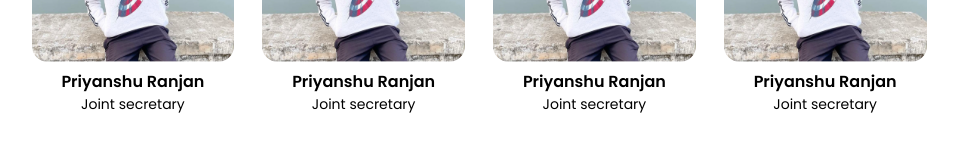
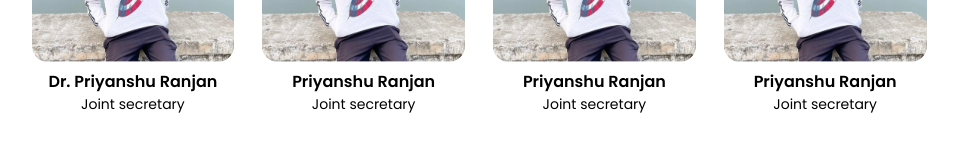
Before and after one commit to tusharbatradev/bhagyarach-website, a React (Vite) app: page /about in a window 1280 px wide. Shown: the part 1104-1245 px from the top of the page, without its empty margins (161-1119 px from the left). Built offline with nearby package versions, Linux system fonts and the light colour scheme.

Commit message:
Added Dr. to name.

```diff
--- a/src/Components/ImageCarousel.jsx
+++ b/src/Components/ImageCarousel.jsx
@@ -7,7 +7,7 @@ const ImageCarousel = () => {
   const members = [
     {
       img: PriyanshuImage,
-      name: "Priyanshu Ranjan",
+      name: "Dr. Priyanshu Ranjan",
       post: "Joint secretary",
     },
     {
```
